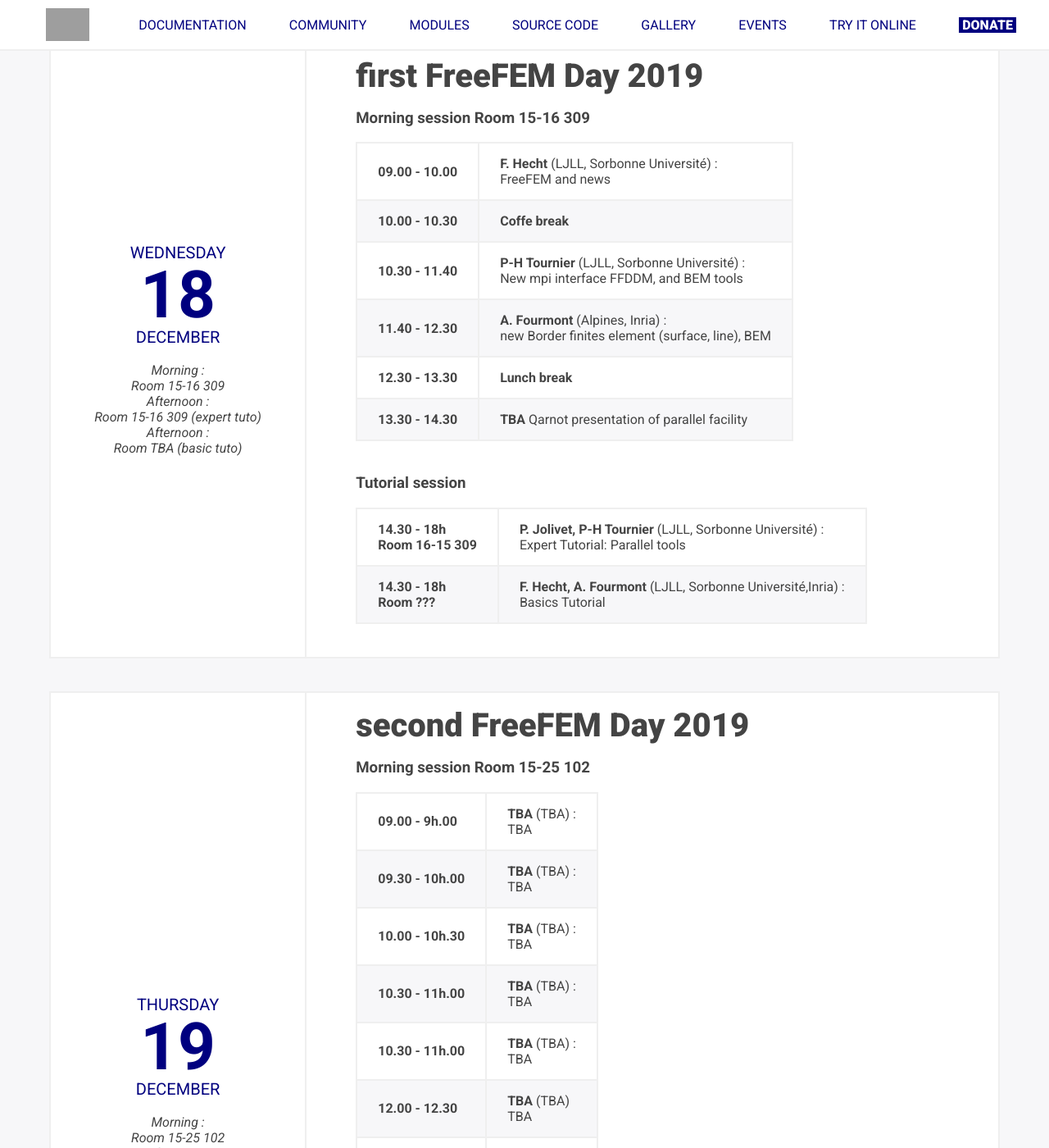
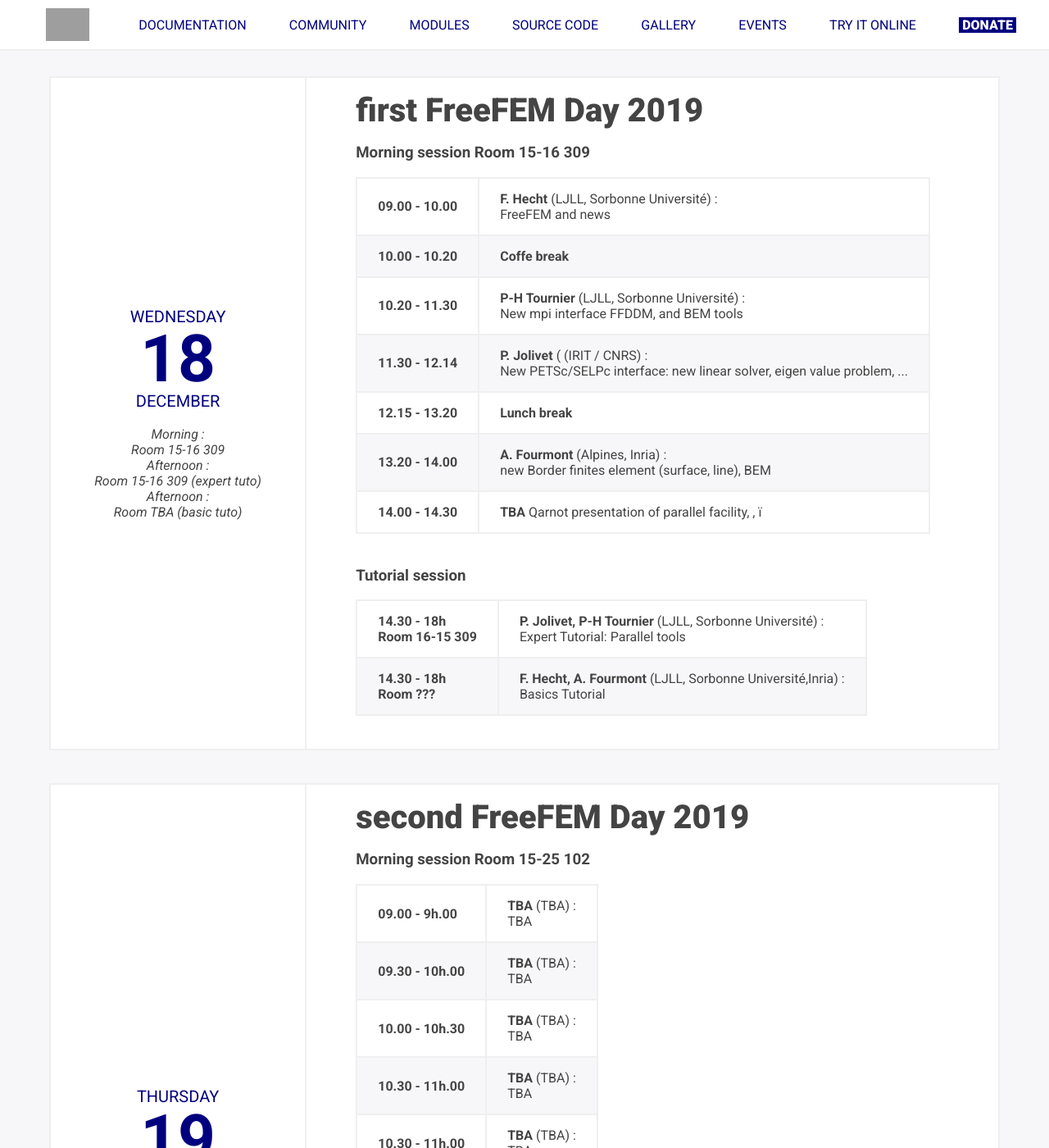
Before and after one commit to FreeFem/FreeFem-website, a Jekyll site: the page built from ffdays.md, in a window 1280 px wide and 1400 px high, scrolled down 1174 px. Shown: the whole window at 82% size. Built offline with Jekyll 4.4.1, drawn with Linux system fonts in a browser that asks for light colours; some of the changed text lies outside the part shown.

Commit message:
ADD P JOLIVET

```diff
--- a/_layouts/ffdays.html
+++ b/_layouts/ffdays.html
@@ -100,7 +101,7 @@
                 </td>
               </tr>
               <tr>
-				 <th scope="row">10.00 - 10.30<br> </th>
+				 <th scope="row">10.00 - 10.20<br> </th>
                 <td>
                   <strong>Coffe break</strong>
                   <br>
@@ -108,7 +109,7 @@
               </tr>
 
               <tr>
-				 <th scope="row">10.30 - 11.40<br> </th>
+				 <th scope="row">10.20 - 11.30 <br> </th>
                 <td>
                   <strong>P-H Tournier</strong> (LJLL, Sorbonne Université) :
                   <br>
@@ -116,14 +117,15 @@
                 </td>
               </tr>
               <tr>
-				 <th scope="row">11.40 - 12.30<br> </th>
+				 <th scope="row">11.30 - 12.14 <br> </th>
                 <td>
-                  <strong>A. Fourmont</strong> (Alpines, Inria) :
+                  <strong>P. Jolivet</strong> ( (IRIT / CNRS) :
                   <br>
-                    new Border finites element (surface, line), BEM
+                   New PETSc/SELPc interface: new linear solver, eigen value problem, ...
                 </td>
+              </tr>
               <tr>
-				 <th scope="row">12.30 - 13.30<br> </th>
+				 <th scope="row">12.15 - 13.20<br> </th>
                 <td>
                   <strong>Lunch break</strong>
                   <br>
@@ -131,9 +133,17 @@
                 </td>
               </tr>
               <tr>
-				 <th scope="row">13.30 - 14.30<br> </th>
+				 <th scope="row">13.20 - 14.00<br> </th>
                 <td>
-                  <strong> TBA </strong> Qarnot presentation of parallel facility
+                  <strong>A. Fourmont</strong> (Alpines, Inria) :
+                  <br>
+                    new Border finites element (surface, line), BEM
+                </td>
+
+              <tr>
+				 <th scope="row">14.00 - 14.30<br> </th>
+                <td>
+                  <strong> TBA </strong> Qarnot presentation of parallel facility, , ï
                   <br>
 
                 </td>
@@ -173,7 +183,7 @@
           <p>
             <br>Morning : <br> Room 15-25 102
             <br>Afternoon :<br> Room  15-16 309 (expert tuto)
-            <br>Afternoon :<br> Room  TBA (basic tuto)
+            <br>Afternoon :<br> Room  15-24 104  (basic tuto)
           </p>
         </div>
         <div class="program">
@@ -269,7 +279,7 @@
                 </td>
               </tr>
               <tr>
-				 <th scope="row">14.30 - 18h<br> Room ??? </th>
+				 <th scope="row">14.30 - 18h<br> Room 15-24 104 </th>
                 <td>
                   <strong>F. Hecht, A. Fourmont</strong> (LJLL, Sorbonne Université,Inria) :
                   <br>
```
Also changed, not shown: other parts of _layouts/ffdays.html (+1 -0 lines).
